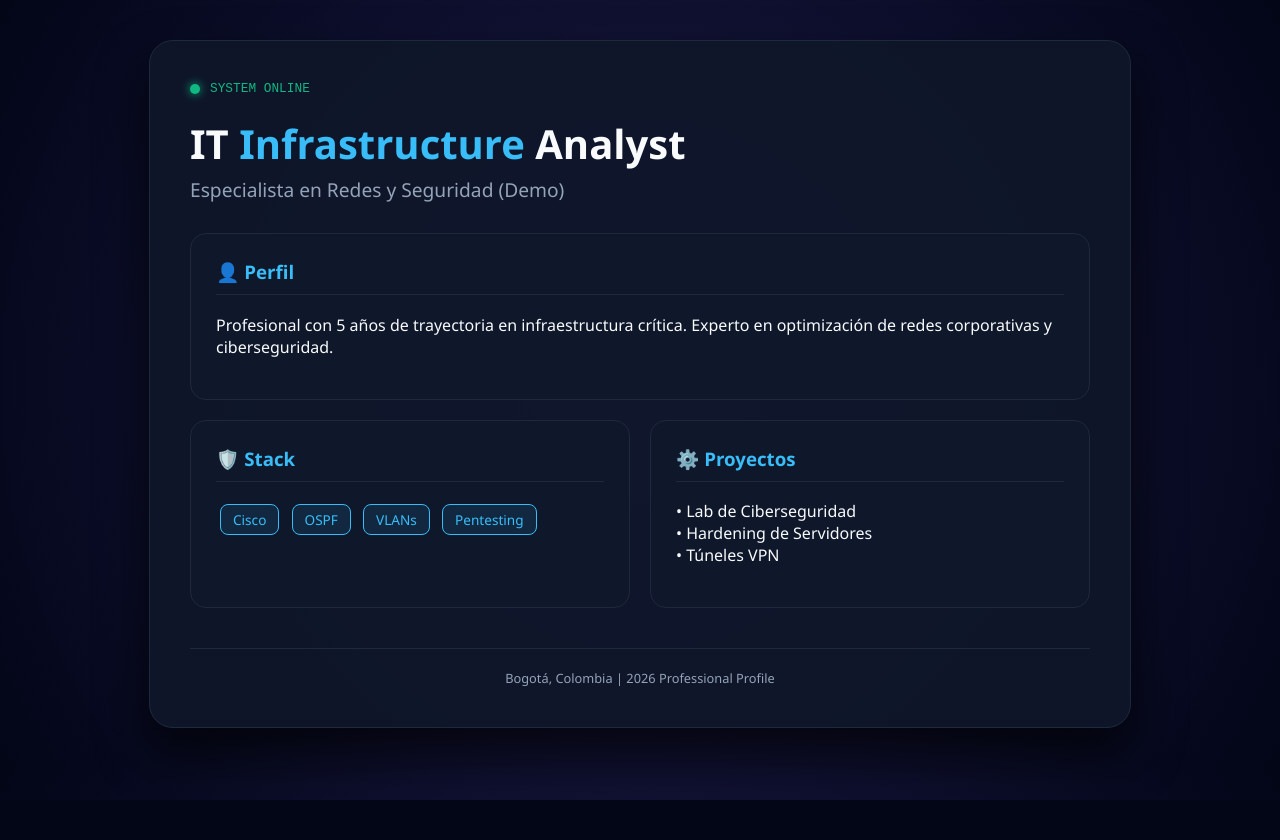
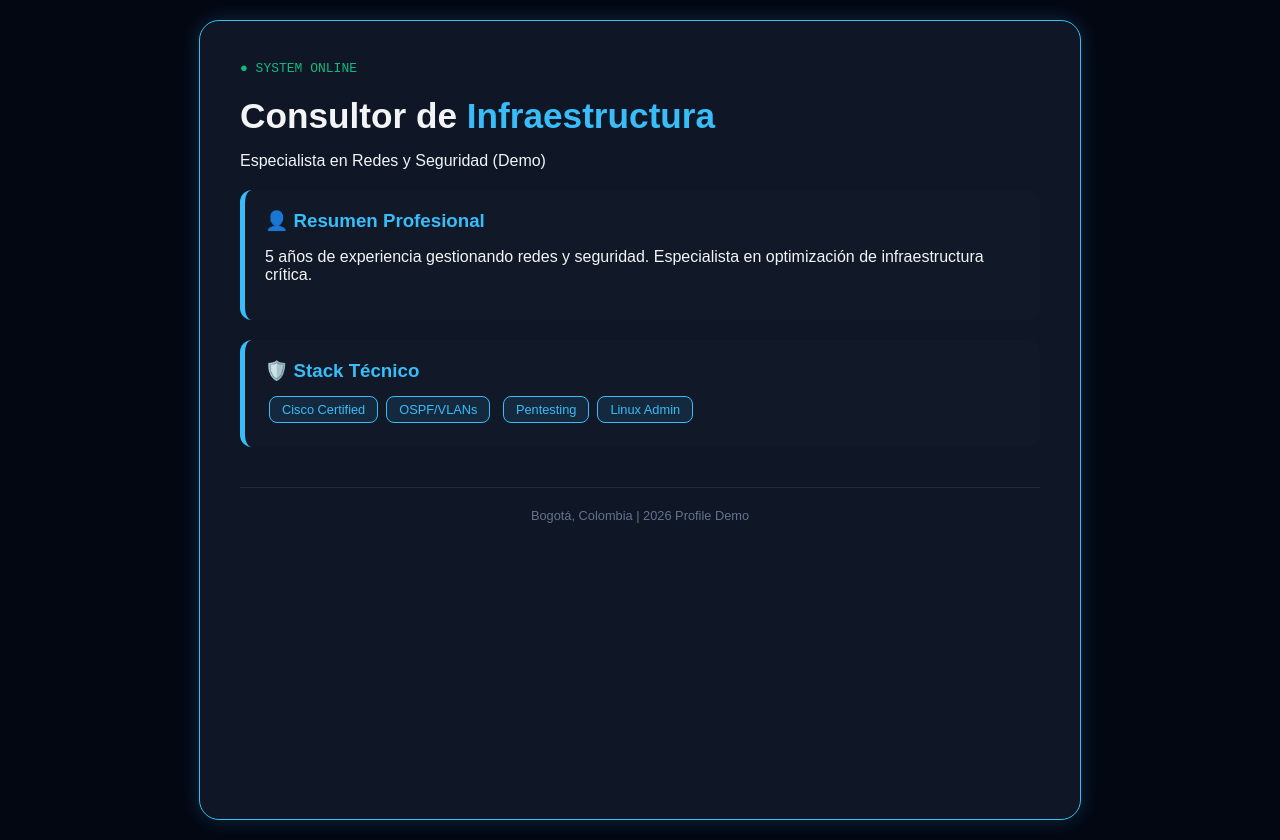
Before and after one commit to yesidcorp/perfil-it-publico, a plain HTML site: page index.html in a window 1280 px wide. Before the commit the page ends 800 px from the top, so only its background shows below. Drawn offline with Linux system fonts and the light colour scheme.

Commit message:
aplicando diseño final integrado

```diff
--- a/index.html
+++ b/index.html
@@ -3,154 +3,97 @@
   <head>
     <meta charset="UTF-8" />
     <meta name="viewport" content="width=device-width, initial-scale=1.0" />
-    <title>IT Portfolio | Infrastructure & Security</title>
+    <title>Perfil IT | Infraestructura</title>
     <style>
       :root {
-        --bg: #020617;
-        --card: #0f172a;
+        --bg: #030712;
+        --card: #111827;
         --accent: #38bdf8;
-        --text: #f8fafc;
-        --text-muted: #94a3b8;
-        --border: #1e293b;
+        --text: #f3f4f6;
       }
-
       body {
-        background-color: var(--bg);
-        background-image: radial-gradient(
-          circle at 50% 50%,
-          #1e1b4b 0%,
-          #020617 100%
-        );
+        background: var(--bg);
         color: var(--text);
-        font-family: "Segoe UI", sans-serif;
-        margin: 0;
+        font-family: sans-serif;
         display: flex;
         justify-content: center;
-        padding: 40px 20px;
+        padding: 20px;
+        min-height: 100vh;
+        margin: 0;
       }
-
-      .glass-container {
-        background: rgba(15, 23, 42, 0.9);
-        border: 1px solid var(--border);
-        border-radius: 24px;
-        max-width: 900px;
+      .container {
+        background: rgba(17, 24, 39, 0.9);
+        border: 1px solid var(--accent);
+        border-radius: 20px;
+        max-width: 800px;
         width: 100%;
         padding: 40px;
-        box-shadow: 0 25px 50px rgba(0, 0, 0, 0.7);
+        box-shadow: 0 0 20px rgba(56, 189, 248, 0.2);
       }
-
       .status {
         color: #10b981;
         font-family: monospace;
-        font-size: 0.8rem;
         margin-bottom: 20px;
-        display: flex;
-        align-items: center;
-        gap: 10px;
       }
-
-      .dot {
-        width: 10px;
-        height: 10px;
-        background: #10b981;
-        border-radius: 50%;
-        box-shadow: 0 0 10px #10b981;
-      }
-
-      header h1 {
-        font-size: 2.5rem;
+      h1 {
+        font-size: 2.2rem;
         margin: 0;
       }
-      header h1 span {
+      h1 span {
         color: var(--accent);
       }
-      .role {
-        color: var(--text-muted);
-        font-size: 1.2rem;
-        margin-top: 5px;
-      }
-
-      .bento-grid {
-        display: grid;
-        grid-template-columns: 1fr 1fr;
-        gap: 20px;
-        margin-top: 30px;
-      }
-
       .card {
         background: var(--card);
-        padding: 25px;
-        border-radius: 16px;
-        border: 1px solid var(--border);
+        padding: 20px;
+        border-radius: 12px;
+        margin-top: 20px;
+        border-left: 5px solid var(--accent);
       }
-
-      .full {
-        grid-column: span 2;
-      }
-
       h3 {
         color: var(--accent);
-        margin-top: 0;
-        border-bottom: 1px solid var(--border);
-        padding-bottom: 10px;
+        margin: 0 0 10px 0;
       }
-
       .tag {
         display: inline-block;
         background: rgba(56, 189, 248, 0.1);
         color: var(--accent);
         padding: 5px 12px;
         border-radius: 8px;
-        font-size: 0.85rem;
+        font-size: 0.8rem;
         margin: 4px;
         border: 1px solid var(--accent);
       }
-
       footer {
         text-align: center;
         margin-top: 40px;
-        color: var(--text-muted);
+        color: #64748b;
         font-size: 0.8rem;
-        border-top: 1px solid var(--border);
+        border-top: 1px solid #1e293b;
         padding-top: 20px;
       }
     </style>
   </head>
   <body>
-    <div class="glass-container">
-      <div class="status"><span class="dot"></span> SYSTEM ONLINE</div>
+    <div class="container">
+      <div class="status">● SYSTEM ONLINE</div>
       <header>
-        <h1>IT <span>Infrastructure</span> Analyst</h1>
-        <p class="role">Especialista en Redes y Seguridad (Demo)</p>
+        <h1>Consultor de <span>Infraestructura</span></h1>
+        <p>Especialista en Redes y Seguridad (Demo)</p>
       </header>
-
-      <div class="bento-grid">
-        <section class="card full">
-          <h3>👤 Perfil</h3>
-          <p>
-            Profesional con 5 años de trayectoria en infraestructura crítica.
-            Experto en optimización de redes corporativas y ciberseguridad.
-          </p>
-        </section>
-
-        <section class="card">
-          <h3>🛡️ Stack</h3>
-          <div class="tag">Cisco</div>
-          <div class="tag">OSPF</div>
-          <div class="tag">VLANs</div>
-          <div class="tag">Pentesting</div>
-        </section>
-
-        <section class="card">
-          <h3>⚙️ Proyectos</h3>
-          <p>
-            • Lab de Ciberseguridad<br />• Hardening de Servidores<br />•
-            Túneles VPN
-          </p>
-        </section>
+      <div class="card">
+        <h3>👤 Resumen Profesional</h3>
+        <p>
+          5 años de experiencia gestionando redes y seguridad. Especialista en
+          optimización de infraestructura crítica.
+        </p>
       </div>
-
-      <footer>Bogotá, Colombia | 2026 Professional Profile</footer>
+      <div class="card">
+        <h3>🛡️ Stack Técnico</h3>
+        <span class="tag">Cisco Certified</span
+        ><span class="tag">OSPF/VLANs</span> <span class="tag">Pentesting</span
+        ><span class="tag">Linux Admin</span>
+      </div>
+      <footer>Bogotá, Colombia | 2026 Profile Demo</footer>
     </div>
   </body>
 </html>
```
